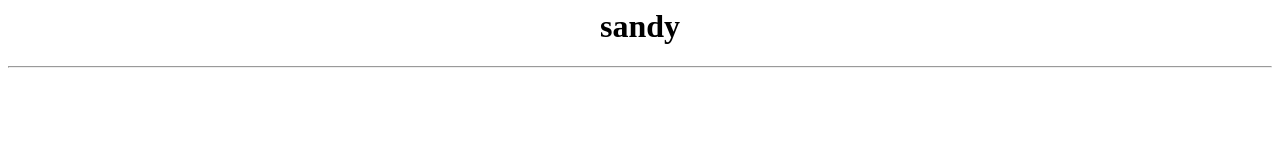
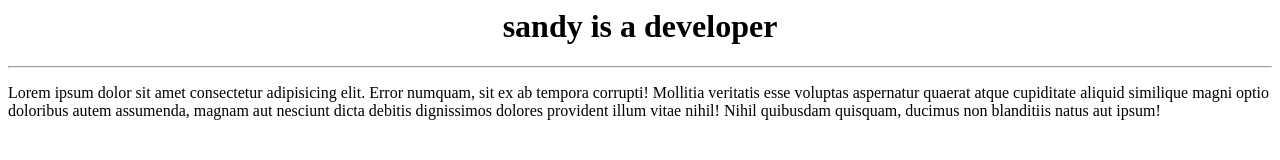
Before and after one commit to ksanthoshcyb/LASTRECAP, a plain HTML site: page index.html in a window 1280 px wide. Drawn offline with Linux system fonts and the light colour scheme.

Commit message:
added paragraph

```diff
--- a/index.html
+++ b/index.html
@@ -1,4 +1,8 @@
 <center>
-<h1>sandy</h1>
+<h1>sandy is a developer</h1>
 </center>
 <hr>
+
+<p>
+    Lorem ipsum dolor sit amet consectetur adipisicing elit. Error numquam, sit ex ab tempora corrupti! Mollitia veritatis esse voluptas aspernatur quaerat atque cupiditate aliquid similique magni optio doloribus autem assumenda, magnam aut nesciunt dicta debitis dignissimos dolores provident illum vitae nihil! Nihil quibusdam quisquam, ducimus non blanditiis natus aut ipsum!
+</p>
```
